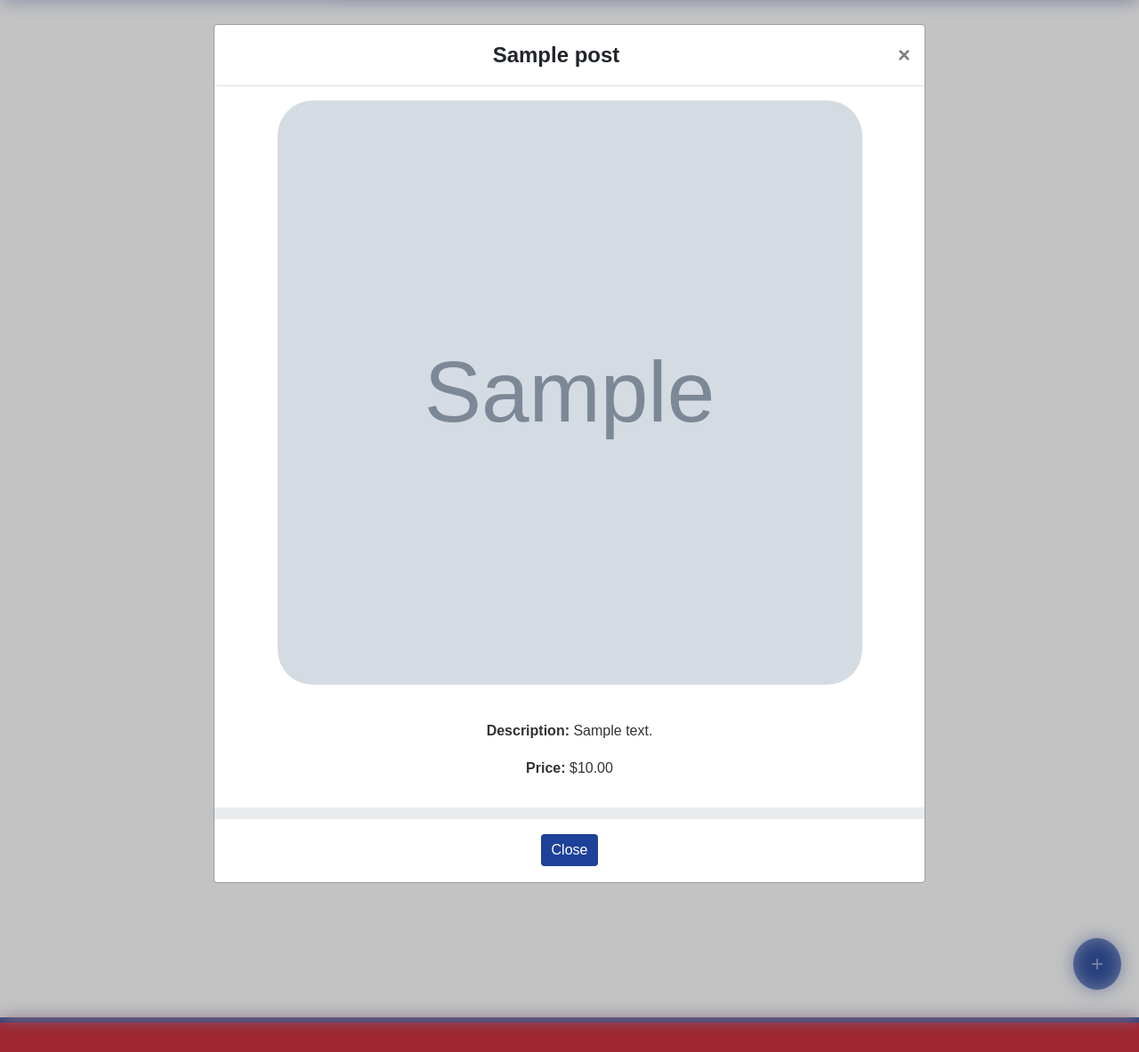
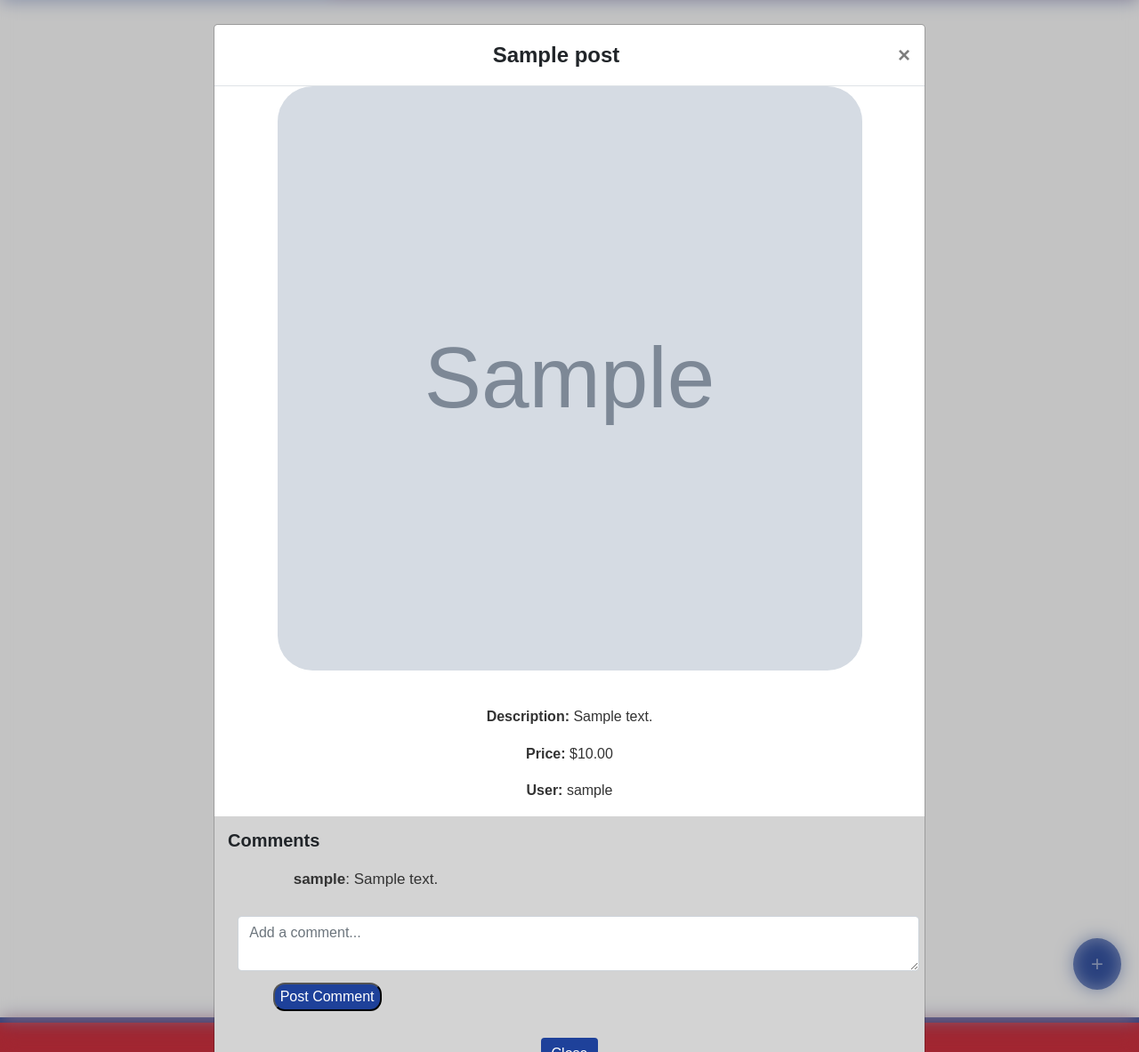
Before and after one commit to Josephmd2k4/MocketPlace, a Django app: page / in a window 1280 px wide, after a click that opens the changed part. Shown: the part 131-1314 px from the top of the page at 89% size. Run offline with Django 5.2, Linux system fonts and the light colour scheme; a user stored in the database is signed in; tables that the repository leaves empty hold one stand-in row (values such as "Sample post"); grey boxes marked "Sample" are stand-in pictures; some libraries are stand-ins or nearby versions.

Commit message:
added a comments feature to posts

```diff
--- a/posts/models.py
+++ b/posts/models.py
@@ -10,5 +10,11 @@ class Post(models.Model):
     created_at = models.DateTimeField(auto_now_add=True, null=True)
     user = models.ForeignKey(User, on_delete=models.CASCADE, default=1)
 
+class Comment(models.Model):
+    post = models.ForeignKey(Post, on_delete=models.CASCADE, related_name="comments")
+    user = models.ForeignKey(User, on_delete=models.CASCADE)
+    content = models.TextField()
+    created_at = models.DateTimeField(auto_now_add=True)
+
     def __str__(self):
         return self.title
--- a/posts/static/posts/style.css
+++ b/posts/static/posts/style.css
@@ -280,7 +280,8 @@ a:hover {
     display: flex;
     justify-content: center;
     padding: 1vh 2vh;
-    border-top: 1vh solid #e9ecef;
+    border-top: 1vh solid lightgray;
+    background-color: lightgray;
 }
 
 .btn-secondary {
@@ -312,3 +313,46 @@ a:hover {
     border-color: #1e419a;
     outline: none;
 }
+
+.comments-section {
+    background-color: lightgray;
+    padding: 15px;
+    width: 100%;
+}
+
+.comments-section h5 {
+    margin-bottom: 10px;
+    font-weight: bold;
+}
+
+.comments-section p {
+    margin-bottom: 5px;
+    padding: 8px;
+    border-radius: 5px;
+    font-size: 17px;
+    text-align: start;
+    margin-left: 5vh;
+}
+
+.modal-body{
+    padding: 0px;
+}
+
+.commentForm{
+    background-color: lightgray;
+    padding: 0px;
+    margin: 0px;
+}
+
+.commentButton{
+    background-color: #1e419a;
+    color: white;
+    border-radius: 1vh;
+    margin-left: 5vh;
+    margin-top: 1vh;
+}
+
+.form-control{
+    width: 96%;
+    margin-left: 2vh;
+}
--- a/posts/templates/posts/home.html
+++ b/posts/templates/posts/home.html
@@ -1,4 +1,5 @@
 {% include "posts/navbar.html" %}
+<script src="https://code.jquery.com/jquery-3.6.0.min.js"></script>
 <link href="https://maxcdn.bootstrapcdn.com/bootstrap/4.5.2/css/bootstrap.min.css" rel="stylesheet">
 
 
@@ -17,12 +18,10 @@
                 </a>
             </div>
 
-            <!-- Modal for each post -->
             <div class="modal fade" id="postModal{{ post.id }}" tabindex="-1" role="dialog" aria-labelledby="postModalLabel{{ post.id }}" aria-hidden="true">
                 <div class="modal-dialog" role="document">
                     <div class="modal-content">
                         <div class="modal-header">
-                            <!-- <img src="{{ post.image.url }}" alt="{{ post.title }}" class="imageHome"> -->
                             <h5 class="modal-title" id="postModalLabel{{ post.id }}">{{ post.title }}</h5>
                             <button type="button" class="close" data-dismiss="modal" aria-label="Close">
                                 <span aria-hidden="true">&times;</span>
@@ -32,6 +31,26 @@
                             <img src="{{ post.image.url }}" alt="{{ post.title }}" class="modal-image">
                             <p><strong>Description:</strong> {{ post.description }}</p>
                             <p><strong>Price:</strong> ${{ post.price }}</p>
+                            <p><strong>User:</strong> {{ post.user }}</p>
+
+                            <!-- Comments Section -->
+                            <div class="comments-section">
+                                <h5>Comments</h5>
+                                {% for comment in post.comments.all %}
+                                    <p class="commentWords"><strong>{{ comment.user.username }}</strong>: {{ comment.content }}</p>
+                                {% empty %}
+                                    <p>No comments yet.</p>
+                                {% endfor %}
+                            </div>
+
+                            <!-- Add Comment Form -->
+                            {% if user.is_authenticated %}
+                                <form class="commentForm" method="POST" action="{% url 'add_comment' post.id %}">
+                                    {% csrf_token %}
+                                    <textarea name="content" class="form-control" rows="2" placeholder="Add a comment..." required></textarea>
+                                    <button class="commentButton" type="submit" class="btn btn-primary btn-sm mt-2">Post Comment</button>
+                                </form>
+                            {% endif %}
                         </div>
                         <div class="modal-footer">
                             <button type="button" class="btn btn-secondary" data-dismiss="modal">Close</button>
@@ -50,4 +69,13 @@
 <script src="https://code.jquery.com/jquery-3.5.1.slim.min.js"></script>
 <script src="https://cdn.jsdelivr.net/npm/bootstrap@4.5.2/dist/js/bootstrap.bundle.min.js"></script>
 
+<script>
+    $(document).ready(function() {
+        var modalToOpen = "{{ open_modal }}";
+        if (modalToOpen) {
+            $("#postModal" + modalToOpen).modal("show"); // Open the modal
+        }
+    });
+</script>
+
 {% include "posts/footer.html" %}
--- a/posts/urls.py
+++ b/posts/urls.py
@@ -1,8 +1,9 @@
 from django.urls import path
-
+from .views import add_comment
 from . import views
 
 urlpatterns = [
     path('', views.home, name='home'),
     path('createPost/', views.createPost, name='createPost'),
+    path('add_comment/<int:post_id>/', add_comment, name='add_comment')
 ]
--- a/posts/views.py
+++ b/posts/views.py
@@ -1,18 +1,17 @@
-from django.http import HttpResponse
-from django.template import loader
 from .forms import PostForm
-from .models import Post
-from django.shortcuts import render, redirect
+from .models import Post, Comment
+from django.shortcuts import render, redirect, get_object_or_404
 from django.contrib.auth.decorators import login_required
 
 def home(request):
-    template = loader.get_template("posts/home.html")
     query = request.GET.get('q')
+    open_modal = request.GET.get('open_modal')
     if query:
-        posts = Post.objects.filter(title__icontains=query)
+        posts = Post.objects.filter(title__icontains=query).prefetch_related("comments").order_by('-created_at')
     else:
-        posts = Post.objects.all().order_by('created_at')
-    return render(request, 'posts/home.html', {'posts': posts})
+        posts = Post.objects.all().prefetch_related("comments").order_by('-created_at')
+
+    return render(request, 'posts/home.html', {'posts': posts, 'open_modal': open_modal})
 
 @login_required
 def createPost(request):
@@ -25,3 +24,14 @@ def createPost(request):
         form = PostForm()
 
     return render(request, 'posts/createPost.html', {'form': form})
+
+@login_required
+def add_comment(request, post_id):
+    post = get_object_or_404(Post, id=post_id)
+
+    if request.method == "POST":
+        content = request.POST.get("content")
+        if content:
+            Comment.objects.create(post=post, user=request.user, content=content)
+
+    return redirect(f"/?open_modal={post.id}")
```
Also changed, not shown: posts/forms.py (+6 -1 lines), posts/media/posts/images/Zach-Bryan-feature.jpg (added), posts/migrations/0005_comment.py (added).
